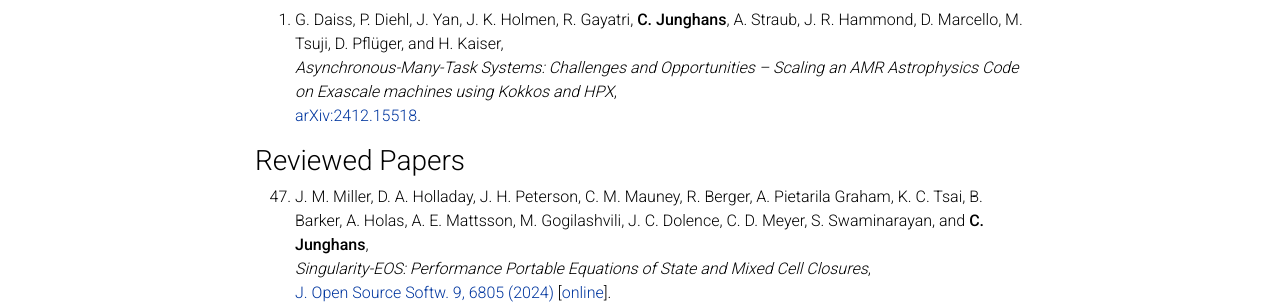
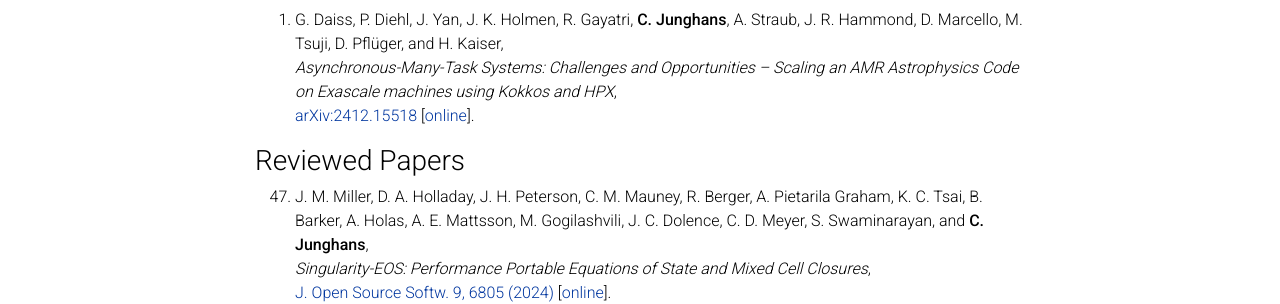
Before and after one commit to junghans/junghans.github.io, a Jekyll site: the page built from _pages/publications.md, in a window 1280 px wide and 900 px high. Shown: the part 219-523 px from the top of the window. Built offline with Jekyll 4.4.1, drawn with Linux system fonts in a browser that asks for light colours; comment, search, counter and statistics services are not loaded; a style sheet for code colours, icons or effects is not loaded.

Commit message:
pubs: add 2025a.pdf

```diff
--- a/_pages/publications.md
+++ b/_pages/publications.md
@@ -13,7 +13,7 @@
 
 0. G. Daiss, P. Diehl, J. Yan, J. K. Holmen, R. Gayatri, **C. Junghans**, A. Straub, J. R. Hammond, D. Marcello, M. Tsuji, D. Pflüger, and H. Kaiser,<br>
    *Asynchronous-Many-Task Systems: Challenges and Opportunities -- Scaling an AMR Astrophysics Code on Exascale machines using Kokkos and HPX*,<br>
-   [arXiv:2412.15518](https://doi.org/10.48550/arXiv.2412.15518).
+   [arXiv:2412.15518](https://doi.org/10.48550/arXiv.2412.15518) [[online](2025a.pdf)].
 
 ### Reviewed Papers ###
 
```
Also changed, not shown: 1 other file.
